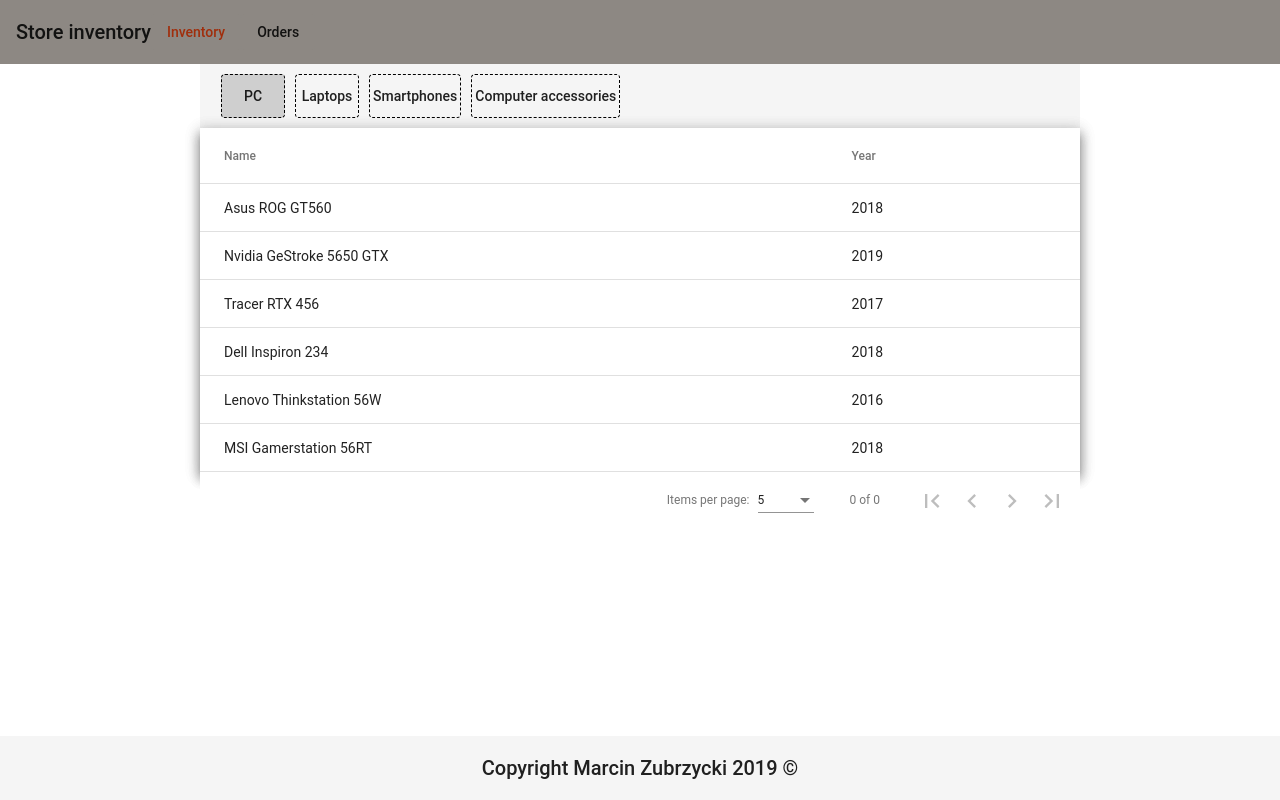
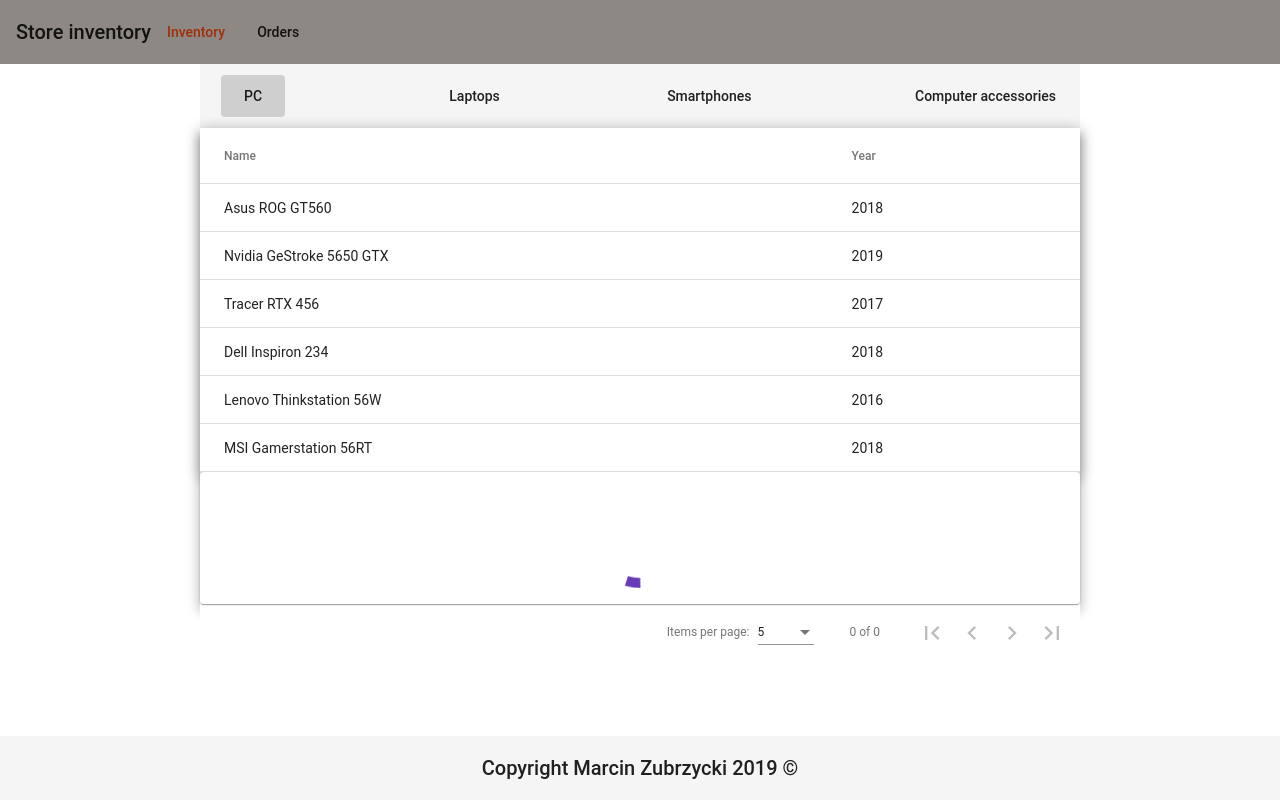
Before and after one commit to dulcrav/store-inventory-frontend, an Angular app: page /inventory/pcs in a window 1280 px wide. Built offline with nearby package versions, Linux system fonts and the light colour scheme.

Commit message:
adde spinner and improved styling

```diff
--- a/src/app/app.module.ts
+++ b/src/app/app.module.ts
@@ -8,6 +8,8 @@
 import { MatPaginatorModule } from '@angular/material/paginator';
 import { MatTableModule } from '@angular/material/table';
 import { MatSortModule } from '@angular/material/sort';
+import { MatProgressSpinnerModule } from '@angular/material/progress-spinner';
+import {MatCardModule} from '@angular/material/card';
 
 import { AppRoutingModule } from './app-routing.module';
 import { AppComponent } from './app.component';
@@ -38,7 +40,9 @@
     MatButtonModule,
     MatPaginatorModule,
     MatTableModule,
-    MatSortModule
+    MatSortModule,
+    MatProgressSpinnerModule,
+    MatCardModule
   ],
   providers: [],
   bootstrap: [AppComponent]
--- a/src/app/inventory/inventory.component.css
+++ b/src/app/inventory/inventory.component.css
@@ -1,6 +1,5 @@
 a {
     padding: 3px;
-    border: 1px dashed black;
     margin-left: 5px;
     margin-right: 5px;
 }
--- a/src/app/inventory/inventory.component.html
+++ b/src/app/inventory/inventory.component.html
@@ -1,4 +1,4 @@
-<mat-toolbar>
+<mat-toolbar style="display: flex; justify-content: space-between">
   <a mat-button routerLink="pcs" routerLinkActive="active-link">PC</a>
   <a mat-button routerLink="laptops" routerLinkActive="active-link">Laptops</a>
   <a mat-button routerLink="smartphones" routerLinkActive="active-link">Smartphones</a>
--- a/src/app/inventory/pc-assortment/pc-assortment.component.html
+++ b/src/app/inventory/pc-assortment/pc-assortment.component.html
@@ -14,5 +14,8 @@
     <tr mat-header-row *matHeaderRowDef="displayedColumns"></tr>
     <tr mat-row *matRowDef="let row; columns: displayedColumns"></tr>
   </table>
+  <mat-card *ngIf="isLoading" style="display: flex; justify-content: center; align-items: center">
+    <mat-spinner></mat-spinner>
+  </mat-card>
 </div>
 <mat-paginator [pageSizeOptions]="[5, 10, 20]" showFirstLastButtons></mat-paginator>
--- a/src/app/inventory/pc-assortment/pc-assortment.component.ts
+++ b/src/app/inventory/pc-assortment/pc-assortment.component.ts
@@ -3,6 +3,7 @@
 import { PcService } from 'src/app/services/pc.service';
 import { MatSort } from '@angular/material/sort';
 import { MatPaginator } from '@angular/material/paginator';
+import { Pc } from 'src/app/model/pc.model';
 
 
 @Component({
@@ -19,6 +20,7 @@
 
   displayedColumns: string[] = ['name', 'year'];
   dataSource = new MatTableDataSource(this.pcService.getAllPcs());
+  isLoading = true;
 
   ngOnInit() {
     this.dataSource.sort = this.sort;
--- a/src/app/services/pc.service.ts
+++ b/src/app/services/pc.service.ts
@@ -1,5 +1,7 @@
 import { Injectable } from '@angular/core';
 import { Pc } from '../model/pc.model';
+import { Observable } from 'rxjs';
+import { of } from 'rxjs';
 
 const ALL_PCS: Pc[] = [
   new Pc('Asus ROG GT560', 2018),
@@ -17,6 +19,10 @@
 
   constructor() { }
 
+  // getAllPcs(): Observable<Pc[]> {
+  //   return of(ALL_PCS);
+  // }
+
   getAllPcs() {
     return ALL_PCS;
   }
```
